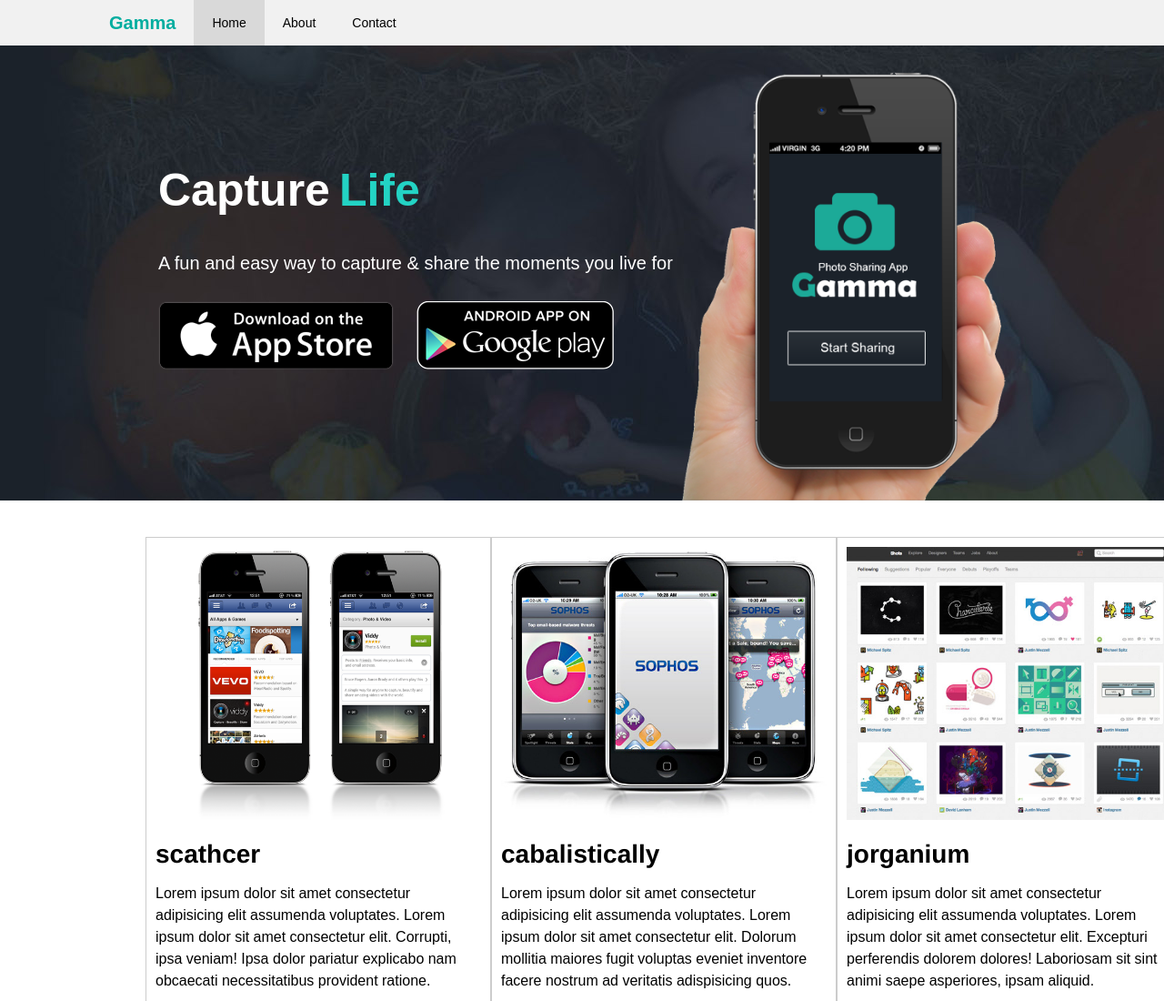
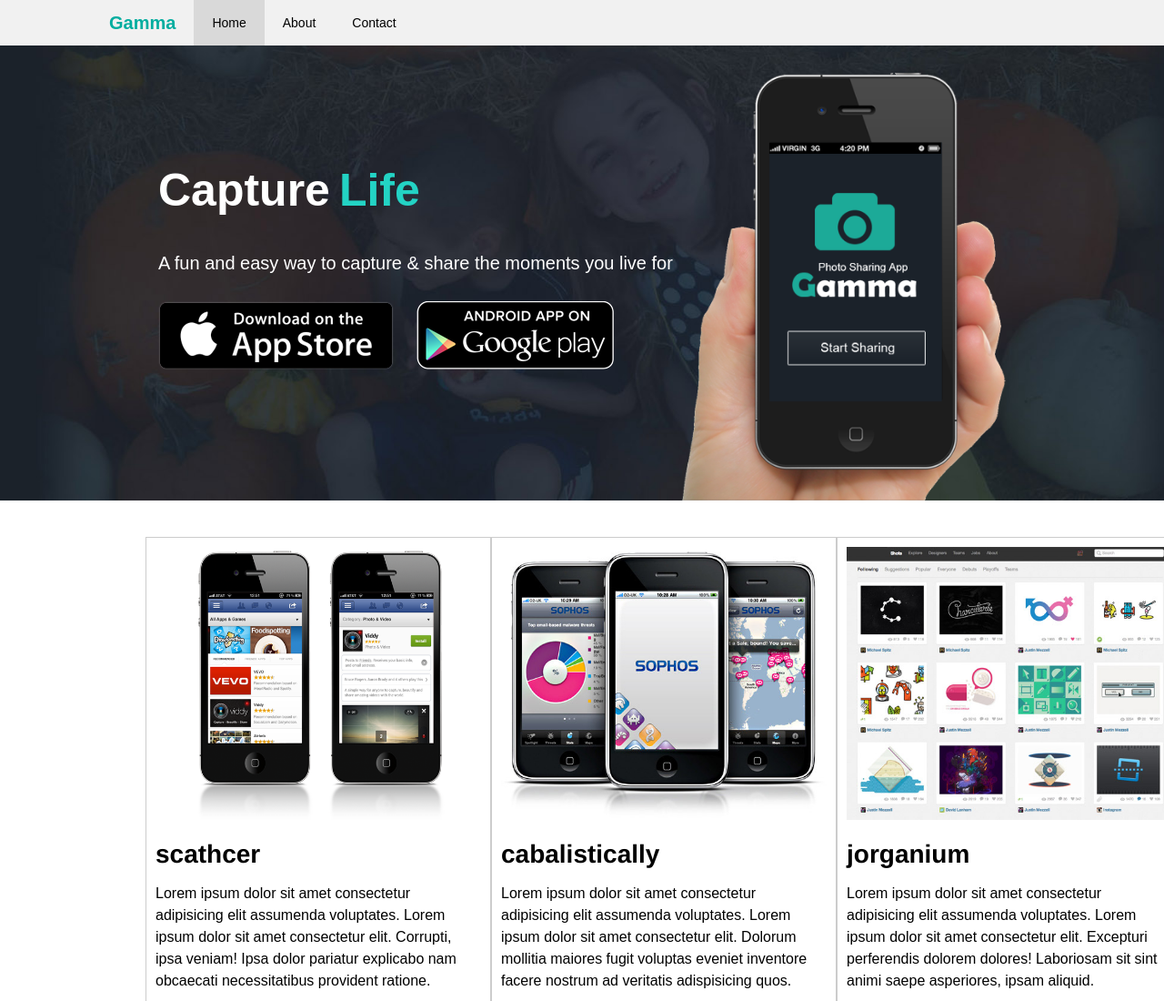
Before and after one commit to missnisha/practica-web, a plain HTML site: page index.html in a window 1280 px wide. Shown: the top 1100 px of the page at 91% size. Drawn offline with Linux system fonts and the light colour scheme.

Commit message:
Add files via upload
Fixing compilation error with variables scss

```diff
--- a/styles.css
+++ b/styles.css
@@ -158,7 +158,7 @@
 #main-header {
   background-image: url("images/assets/site_showcase_bg.jpg");
   background-repeat: no-repeat;
-  width: 100vw;
+  background-size: cover;
 }
 
 #background-header {
@@ -639,4 +639,3 @@
 }
 
 /* fin franja verde*/
-/*# sourceMappingURL=styles.css.map */
```
